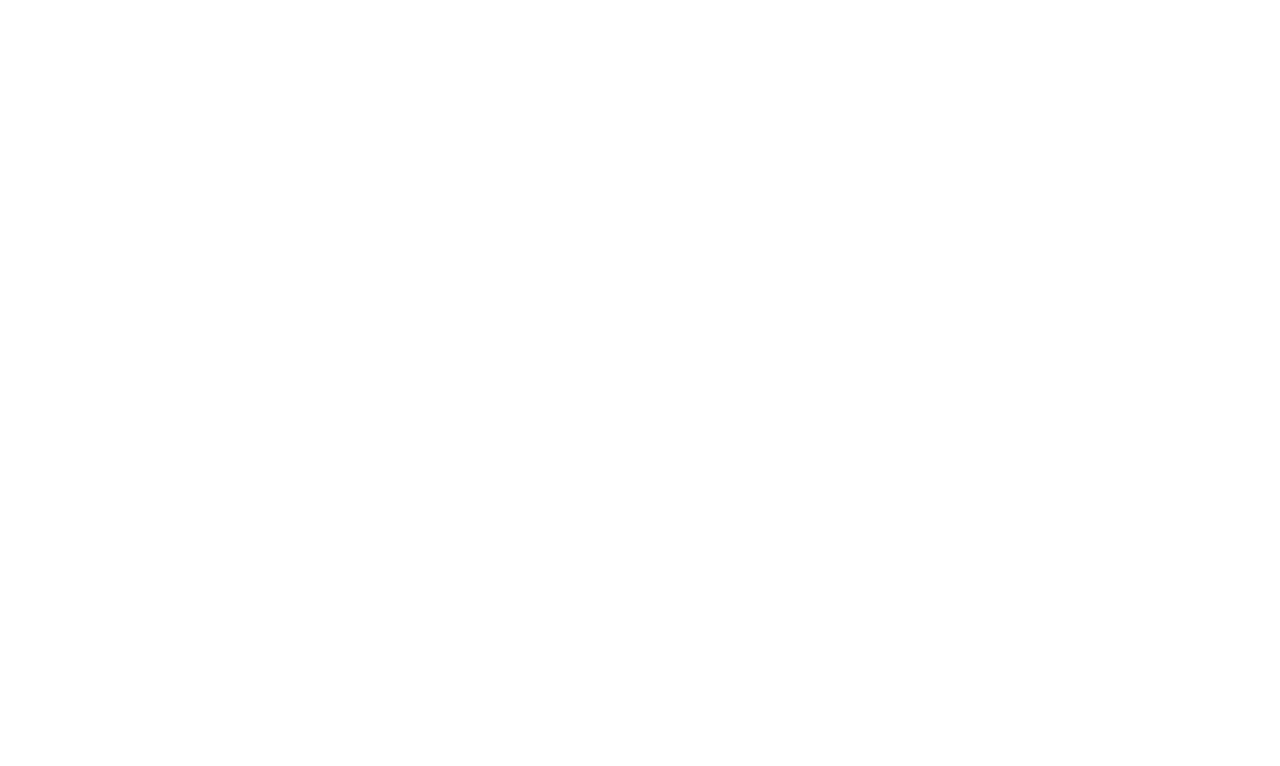
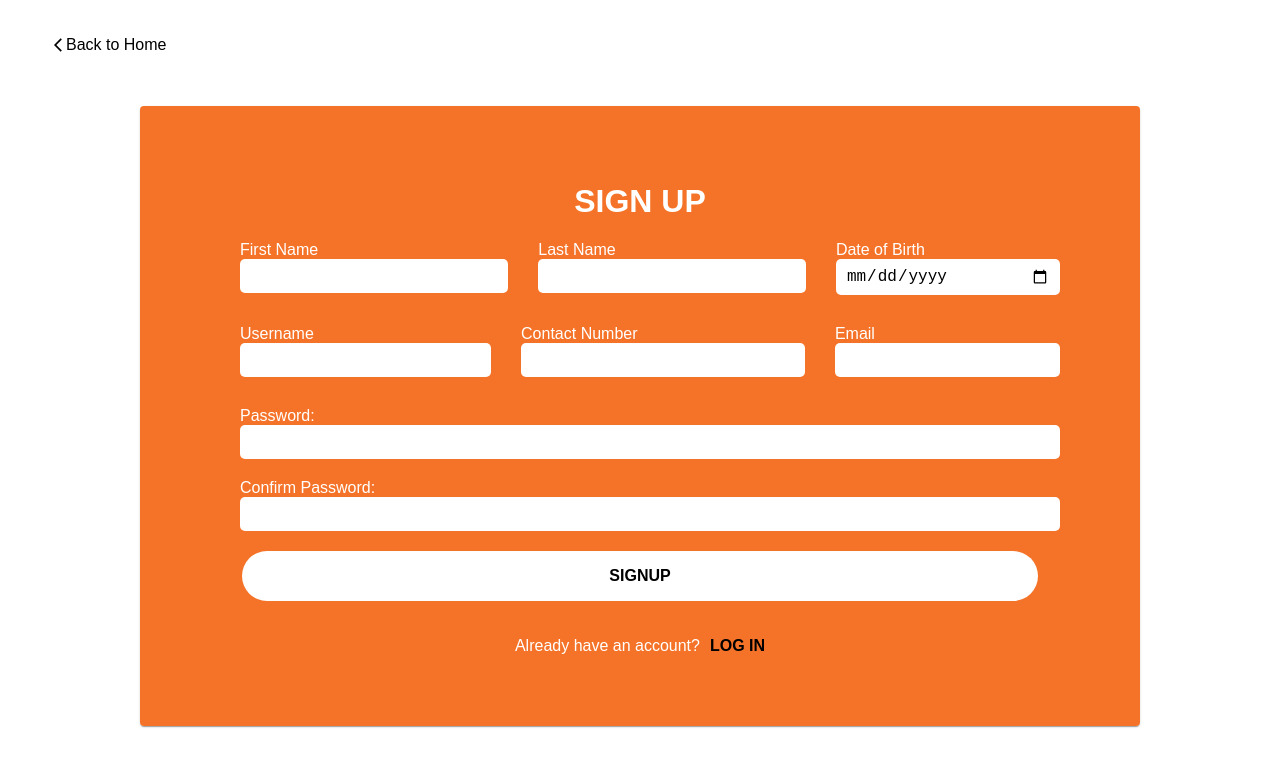
Before and after one commit to Yaj-t/Apartelle_web, a React (Vite) app in the folder client/: page /signup in a window 1280 px wide. Before the commit this address had no page. Shown: the top 766 px of the page. Built offline with nearby package versions, Linux system fonts and the light colour scheme.

Commit message:
fixed Signup Module

```diff
--- a/client/src/App.jsx
+++ b/client/src/App.jsx
@@ -4,6 +4,7 @@
 import RoomDetails from './components/RoomDetails'
 import AllRooms from './components/AllRooms'
 import Login from './components/Login'
+import Signup from './components/Signup'
 import ReservationAdmin from './components/admin/ReservationAdmin'
 import ReservationDetails from './components/admin/ReservationDetails'
 import RoomsAdmin from './components/admin/RoomsAdmin'
@@ -15,6 +16,7 @@
 import MainPageAdmin from './components/admin/MainPageAdmin'
 import NavBarOnline from './components/NavBars/NavBarOnline'
 import './App.css'
+
 
 function App() {
 
@@ -28,6 +30,7 @@
       <Route path='/allRooms' element={<AllRooms />} />
       <Route path='/roomDetails' element={<RoomDetails/>} />
       <Route path='/login' element={<Login />}/>
+      <Route path='/signup' element={<Signup/>}/>
     </Routes>
 
     {/* Uncomment this when using the admin pages */}
--- a/client/src/components/Signup.jsx
+++ b/client/src/components/Signup.jsx
@@ -1,12 +1,179 @@
-import React from 'react'
+import React, { useState } from 'react'
+import Card from '@mui/material/Card';
+import ArrowBackIosNewIcon from '@mui/icons-material/ArrowBackIosNew';
 import SignUpCSS from '../styles/signup.module.css'
+import { Link } from 'react-router-dom';
 
 function Signup() {
+  const [formData, setFormData] = useState({
+    firstName: '',
+    lastName: '',
+    dob: '',
+    contactNumber: '',
+    email: '',
+    username: '',
+    password: '',
+    confirmPassword: '',
+  });
+
+  const handleChange = (e) => {
+    const { name, value } = e.target;
+    setFormData((prevData) => ({ ...prevData, [name]: value }));
+  };
+
+  const handleSubmit = (e) => {
+    e.preventDefault();
+    // Handle form submission (e.g., send data to server or perform validation)
+    console.log('Form submitted:', formData);
+  };
+
   return (
     <div>
+        <Link to='/'>
+            <div className={SignUpCSS.backHome}>
+                <ArrowBackIosNewIcon fontSize='very small'/>
+                <p> Back to Home  </p>
+            </div>
+        </Link>
+
+      <div className={SignUpCSS.signupContainer}>
+        <Card>
+          <div className={SignUpCSS.signupFormContainer}>
+            <div className={SignUpCSS.signupHeader }>
+              <h1>SIGN UP</h1>
+            </div>
+
+            <form onSubmit={handleSubmit}>
+              <div className={SignUpCSS.signupForm}>
+                <div className={SignUpCSS.signupInputContainer}>
+                  <div className={SignUpCSS.signupInput}>
+                    <div>
+                      <label htmlFor="firstName">First Name</label>
+                      <input
+                        type="text"
+                        id="firstName"
+                        name="firstName"
+                        value={formData.firstName}
+                        onChange={handleChange}
+                        required
+                      />
+                    </div>
+
+                    <div>
+                      <label htmlFor="lastName">Last Name</label>
+                      <input
+                        type="text"
+                        id="lastName"
+                        name="lastName"
+                        value={formData.lastName}
+                        onChange={handleChange}
+                        required
+                      />
+                    </div>
+
+                    <div>
+                      <label htmlFor="dob">Date of Birth</label>
+                      <input
+                        type="date"
+                        id="dob"
+                        name="dob"
+                        value={formData.dob}
+                        onChange={handleChange}
+                        required
+                    />
+                    </div>
+                  </div>
+
+
+                  <div className={SignUpCSS.signupInput}>
+                    <div>
+                      <label htmlFor="username">Username</label>
+                      <input
+                        type="text"
+                        id="username"
+                        name="username"
+                        value={formData.username}
+                        onChange={handleChange}
+                        required
+                      />
+                    </div>
+
+                    <div>
+                      <label htmlFor="contactNumber">Contact Number</label>
+                      <input
+                        type="number"
+                        id="contactNumber"
+                        name="contactNumber"
+                        value={formData.contactNumber}
+                        onChange={handleChange}
+                        required
+                    />
+                    </div>
+
+                    <div>
+                      <label htmlFor="email">Email</label>
+                      <input
+                        type="email"
+                        id="email"
+                        name="email"
+                        value={formData.email}
+                        onChange={handleChange}
+                        required
+                    />
+                    </div>
+                  </div>
+
+                  <div className={SignUpCSS.signupInputContainer}>
+                    <div className={SignUpCSS.signupInputPassword}>
+                      <div>
+                        <label htmlFor="password">Password:</label>
+                        <input
+                          type="password"
+                          id="password"
+                          name="password"
+                          value={formData.password}
+                          onChange={handleChange}
+                          required
+                        />
+                      </div>
+
+
+                      <div>
+                        <label htmlFor="confirmPassword">Confirm Password:</label>
+                        <input
+                          type="password"
+                          id="confirmPassword"
+                          name="confirmPassword"
+                          value={formData.confirmPassword}
+                          onChange={handleChange}
+                          required
+                        />
+                      </div>
+                    </div>
+                  </div>
+                </div>
+
+                <Link to='/'>
+                  <div className={SignUpCSS.signupInput}>
+                    <input type="button" value="SIGNUP" />
+                  </div>
+                </Link>
+              </div>
+
+            </form>
+
+            <div className={SignUpCSS.goToLogIn}>
+              <p> Already have an account? </p>
+              <Link to='/login'>
+                <strong>LOG IN</strong>
+              </Link>
+            </div>
+          </div>
+        </Card>
+      </div>
 
     </div>
-  )
-}
+  );
+};
 
 export default Signup
--- a/client/src/styles/signup.module.css
+++ b/client/src/styles/signup.module.css
@@ -0,0 +1,86 @@
+.signupContainer {
+  display: flex;
+  flex-direction: column;
+  justify-content: center;
+  align-items: center;
+  padding: 2vh;
+}
+
+.signupFormContainer {
+  padding: 70px 100px;
+  width: 100vh;
+  height: 60vh;
+  color: white;
+  background-color: #f57328;
+  display: flex;
+  flex-direction: column;
+  align-items: center;
+  justify-content: center;
+}
+
+.signupHeader {
+  display: flex;
+  justify-content: center;
+}
+
+.signupInputContainer {
+  display: flex;
+  flex-direction: column;
+  gap: 30px;
+}
+
+.signupInput {
+  display: flex;
+  flex-direction: row;
+  gap: 50px;
+}
+
+.signupInputPassword {
+  display: flex;
+  flex-direction: column;
+  gap: 20px;
+}
+
+.signupInput input {
+  border-radius: 5px;
+  border: 0;
+  outline: none;
+  padding: 8px 10px;
+  width: 100%;
+  font-size: 1rem;
+}
+
+.signupInputPassword input {
+  border-radius: 5px;
+  border: 0;
+  outline: none;
+  padding: 8px 10px;
+  width: 100%;
+  font-size: 1rem;
+}
+
+.signupInput input[type="button"] {
+  font-weight: bolder;
+  background-color: white;
+  border: none;
+  border-radius: 100px;
+  color: black;
+  padding: 16px 32px;
+  text-decoration: none;
+  margin: 20px 2px;
+  cursor: pointer;
+}
+
+.backHome {
+  display: flex;
+  justify-content: flex-start;
+  align-items: center;
+  margin: 20px 50px;
+}
+
+.goToLogIn {
+    display: flex;
+    align-items: center;
+    justify-content: center;
+    gap: 10px;
+  }
```
